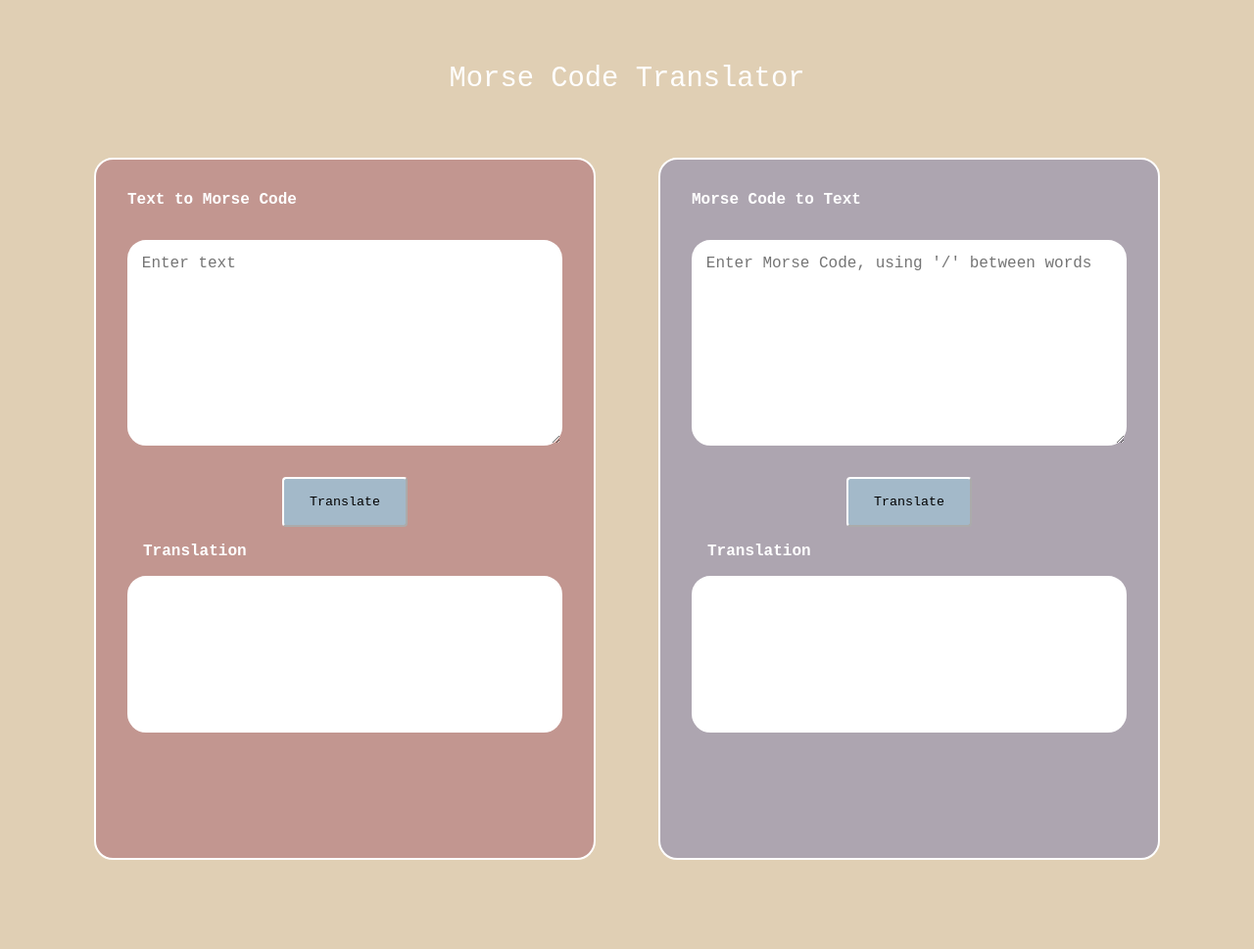
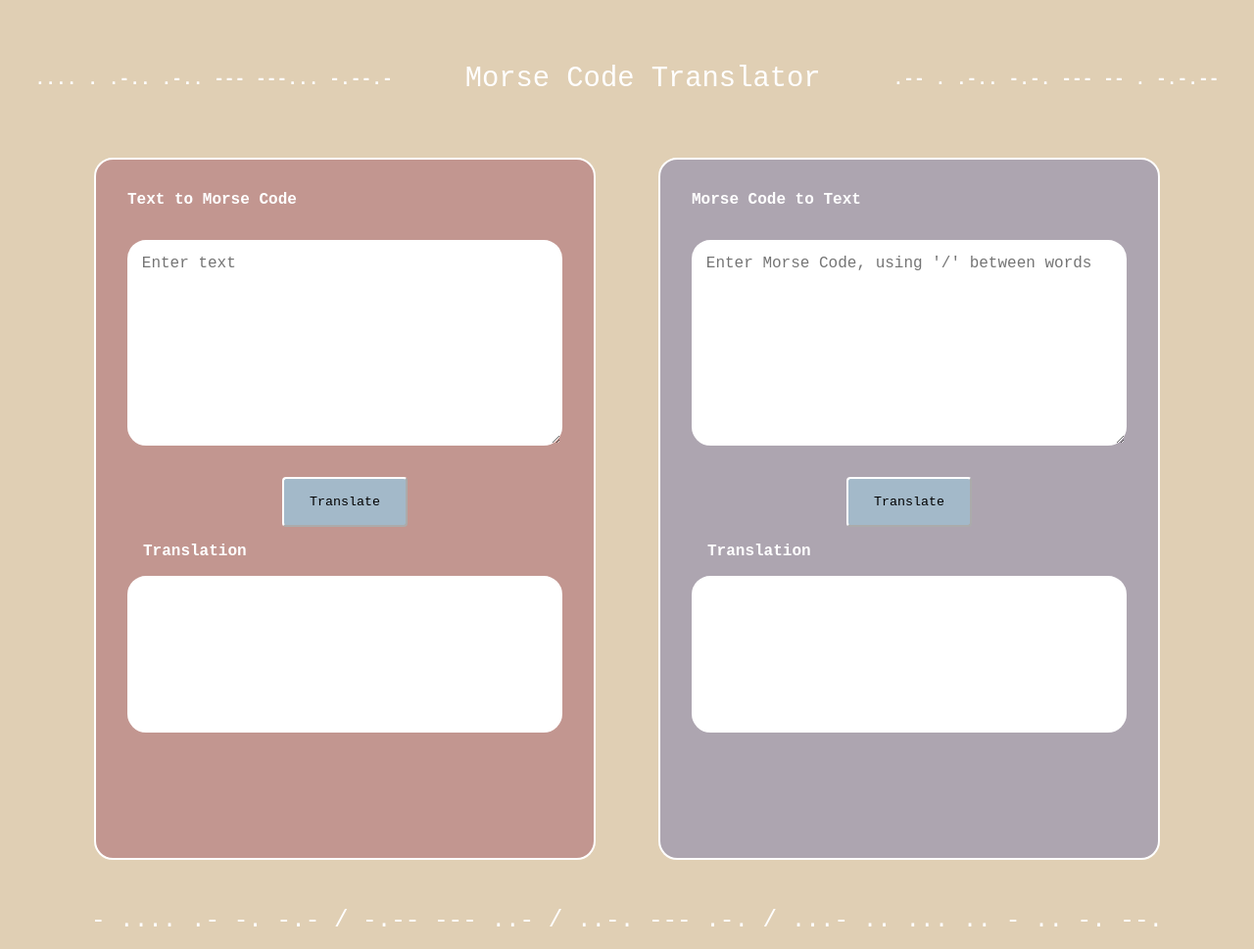
Before and after one commit to mcelle888/morse-code-translator, a plain HTML site: page index.html in a window 1280 px wide. Shown: the whole page at 98% size. Before the commit the page ends 910 px from the top, so only its background shows below. Drawn offline with Linux system fonts and the light colour scheme; a web font is replaced by a local one.

Commit message:
Added morsecode styling to html

```diff
--- a/index.html
+++ b/index.html
@@ -11,7 +11,12 @@
 </head>
 <body>
     <main>
-    <h1>Morse Code Translator</h1>
+        <header>
+            <p>.... . .-.. .-.. --- ---... -.--.-</p>
+            <h1>Morse Code Translator</h1>
+            <p>.-- . .-.. -.-. --- -- . -.-.--</p>
+        </header>
+
         <section class="translator-container">
             <article class="text-to-morse">
                 <div class="type-container">
@@ -43,6 +48,7 @@
                 <div class="morse-error-container"></div>
             </article>
         </section>
+        <footer>- .... .- -. -.- / -.-- --- ..- / ..-. --- .-. / ...- .. ... .. - .. -. --.</footer>
     </main>
 </body>
 </html>
```
Also changed, not shown: 1 other file.
